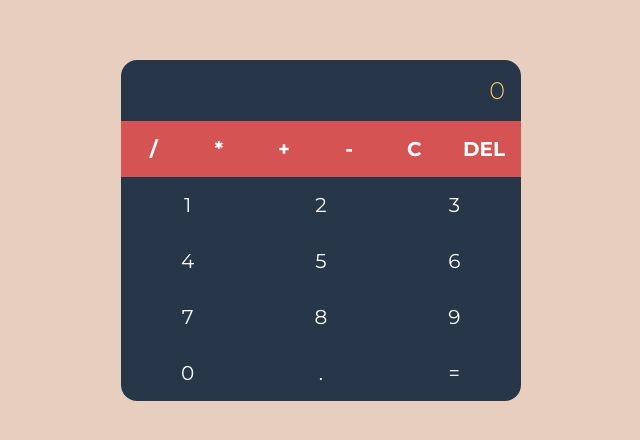
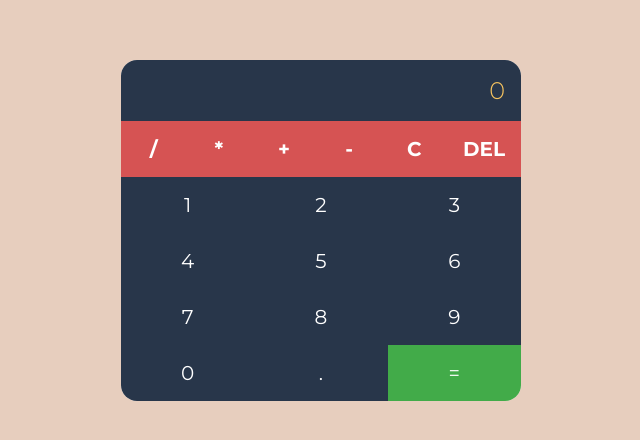
Before and after one commit to Sif-Developer/Calculator, a React (Create React App) app: page / in a window 1280 px wide. Shown: the part 170-610 px from the top of the page, without its empty margins (319-959 px from the left). Built offline with nearby package versions, Linux system fonts and the light colour scheme.

Commit message:
app finished, need readme

```diff
--- a/src/App.jsx
+++ b/src/App.jsx
@@ -99,7 +99,7 @@ function App() {
           <button onClick={() => updateCalc("0")}>0</button>
           <button onClick={() => updateCalc(".")}>.</button>
 
-          <button onClick={calculate}>=</button>
+          <button className="calculate-button" onClick={calculate}>=</button>
         </div>
       </div>
     </div>
--- a/src/index.css
+++ b/src/index.css
@@ -87,3 +87,7 @@ button:hover {
     max-width: 33.333%;
     background-color: var(--dark);
 }
+
+.calculate-button{
+    background-color: #42ab49 !important;
+}
```
